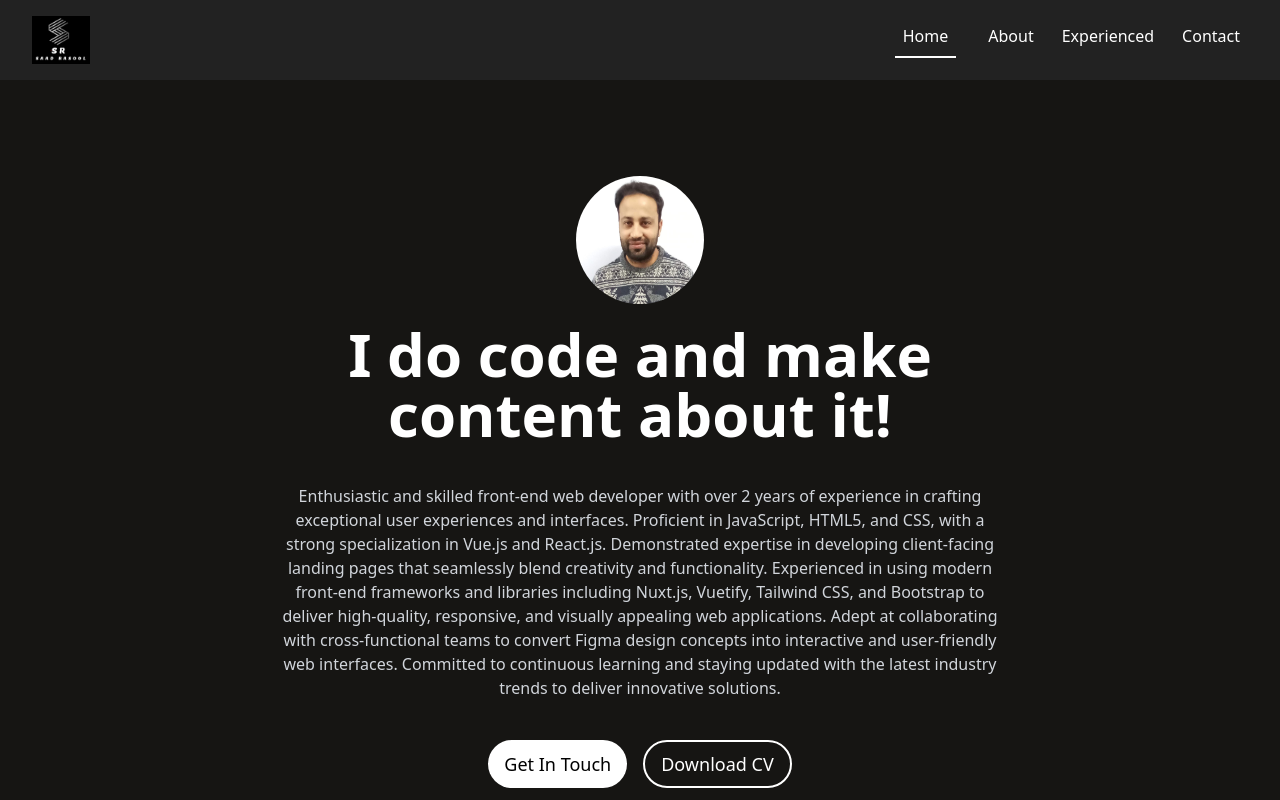
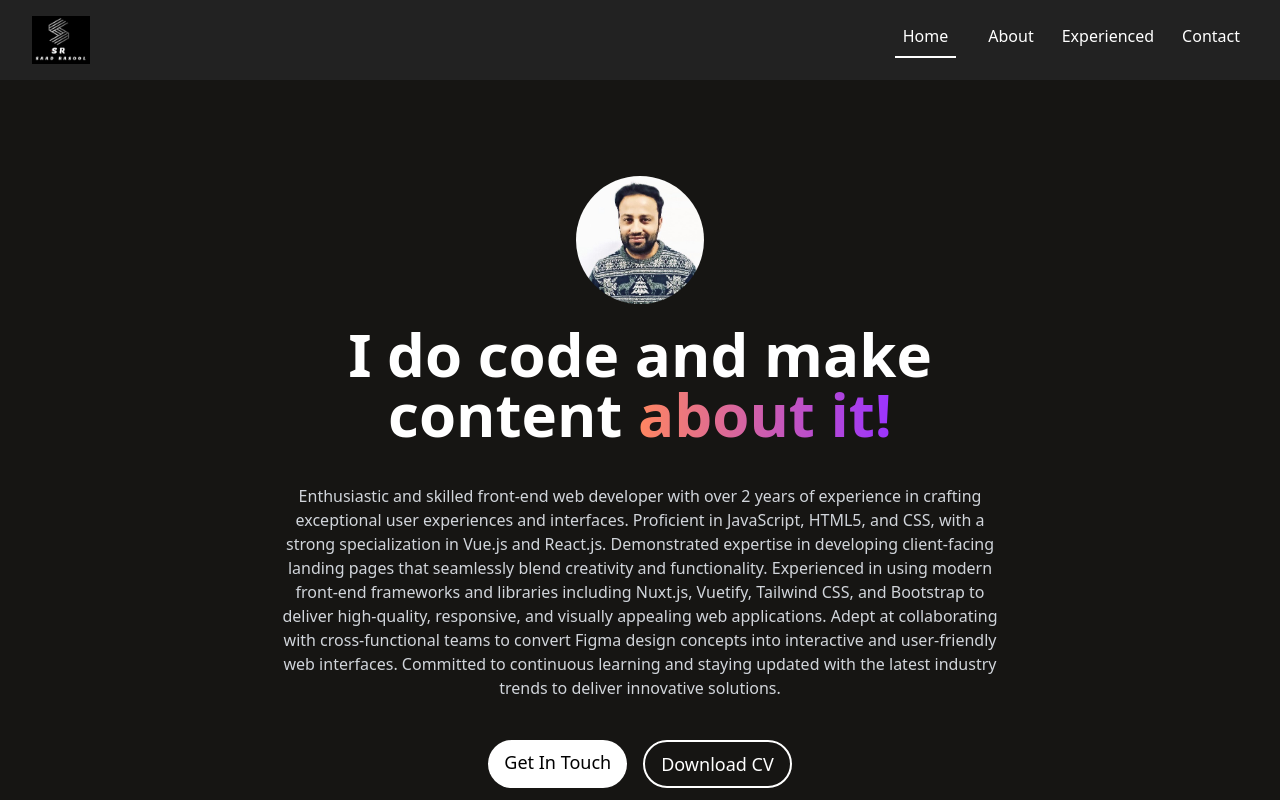
Before and after one commit to SaaD-1995/saad-protfolio, a React (Create React App) app: page / in a window 1280 px wide. Shown: the top 800 px of the page. Built offline with nearby package versions, Linux system fonts and the light colour scheme.

Commit message:
add button and image

```diff
--- a/public/index.html
+++ b/public/index.html
@@ -9,6 +9,9 @@
       name="description"
       content="Web site created using create-react-app"
     />
+    <link rel="preconnect" href="https://fonts.googleapis.com">
+    <link rel="preconnect" href="https://fonts.gstatic.com" crossorigin>
+    <link href="https://fonts.googleapis.com/css2?family=Lexend+Giga:wght@100..900&family=Poppins:ital,wght@0,100;0,200;0,300;0,400;0,500;0,600;0,700;0,800;0,900;1,100;1,200;1,300;1,400;1,500;1,600;1,700;1,800;1,900&display=swap" rel="stylesheet">
     <link rel="apple-touch-icon" href="%PUBLIC_URL%/logo192.png" />
     <link rel="manifest" href="%PUBLIC_URL%/manifest.json" />
     <title>SaaD Rasool</title>
--- a/src/App.js
+++ b/src/App.js
@@ -6,11 +6,13 @@ import About from './components/About';
 import Contact from './components/Contact';
 import Project from './components/Project';
 import Experienced from './components/Experienced';
+import ScrollToTop from './components/ScrollToTop';
 
 function App() {
   return (
     <Router>
       <div className="App">
+      <ScrollToTop />
         <Navbar />
         <Routes>
           <Route path="/" element={<Home />} />
--- /dev/null
+++ b/src/assets/custom.css
@@ -0,0 +1,7 @@
+.gradient-text {
+    background-image: linear-gradient(to right, #FF8660, #9A33FF);
+    -webkit-background-clip: text;
+    -webkit-text-fill-color: transparent;
+    background-clip: text;
+    text-fill-color: transparent;
+  }
--- a/src/components/About.js
+++ b/src/components/About.js
@@ -5,8 +5,12 @@ function About(){
         <>
             <div className="bg-[#161513] pt-28 pb-20 ">
                 <section className="container mx-auto md:px-16 sm:px-8 px-8 ">
-                    <h1 className="text-5xl text-white font-medium text-center">About</h1>
-                    <p className="text-base text-center pt-10 text-gray-300 lg:px-52">
+                    <h1 className="text-5xl text-white font-medium text-center pt-10 pb-10">About Me</h1>
+                    <div>
+                        <h2 className="text-white text-4xl font-bold">My Background</h2>
+
+                    </div>
+                    <p className="text-base  pt-10 text-gray-300 ">
                         Enthusiastic and skilled front-end web developer with over 2 years of experience in crafting exceptional user experiences and interfaces.
                         Proficient in JavaScript, HTML5, and CSS, with a strong specialization in Vue.js and React.js.
                         Demonstrated expertise in developing client-facing landing pages that seamlessly blend creativity and functionality.
--- a/src/components/Home/Header.js
+++ b/src/components/Home/Header.js
@@ -1,13 +1,20 @@
+import { Link } from "react-router-dom";
+import '../../assets/custom.css'
 function Header(){
     return(
         <>
         <div className="h-full ">
             <section className=" flex justify-center items-center  ">
                 <article>
-                <div className="flex justify-center items-center">
-                    <img class="w-32 h-32 rounded-full" src="/saad.jpeg" alt="Rounded avatar"/>
+                <div className="flex justify-center items-center ">
+                    <img class="w-32 h-32 rounded-full" src="/saadrasool.jpg" alt="Rounded avatar"/>
                 </div>
-                <h1 className="md:text-6xl sm:text-4xl text-3xl pt-5 text-white font-bold text-center lg:mx-52">I do code and make content about it!</h1>
+                    <h1 className="md:text-6xl sm:text-4xl text-3xl pt-5 text-white font-bold text-center lg:mx-52">
+                        I do code and make content&nbsp;
+                        <span className="gradient-text">
+                             about it!
+                        </span>
+                    </h1>
                 <p className="text-base text-center pt-10 text-gray-300 lg:px-52">
                 Enthusiastic and skilled front-end web developer with over 2 years of experience in crafting exceptional user experiences and interfaces.
                 Proficient in JavaScript, HTML5, and CSS, with a strong specialization in Vue.js and React.js.
@@ -16,9 +23,9 @@ function Header(){
                  Adept at collaborating with cross-functional teams to convert Figma design concepts into interactive and user-friendly web interfaces. Committed to continuous learning and staying updated with the latest industry trends to deliver innovative solutions.
                 </p>
                 <div className="flex justify-center gap-4 mt-10">
-                    <button className="bg-white px-4 py-2 rounded-full text-lg font-medium">
+                    <Link to="/contact" className="bg-white px-4 py-2 rounded-full text-lg font-medium">
                         Get In Touch
-                    </button>
+                    </Link>
                     {/* <button className="border-2 border-white px-4 py-2 rounded-full text-lg text-white font-medium">
                         Download CV
                     </button> */}
--- /dev/null
+++ b/src/components/ScrollToTop.js
@@ -0,0 +1,14 @@
+import { useEffect } from 'react';
+import { useLocation } from 'react-router-dom';
+
+const ScrollToTop = () => {
+  const { pathname } = useLocation();
+
+  useEffect(() => {
+    window.scrollTo(0, 0);
+  }, [pathname]);
+
+  return null;
+};
+
+export default ScrollToTop;
--- a/tailwind.config.js
+++ b/tailwind.config.js
@@ -4,7 +4,12 @@ module.exports = {
     "./src/**/*.{js,jsx,ts,tsx}",
   ],
   theme: {
-    extend: {},
+    extend: {
+      fontFamily: {
+        lexend: ['"Lexend Giga"', 'sans-serif'],
+        poppins: ['"Poppins"', 'sans-serif'],
+      },
+    },
   },
   plugins: [],
 }
```
Also changed, not shown: public/saadrasool.jpg (added).
